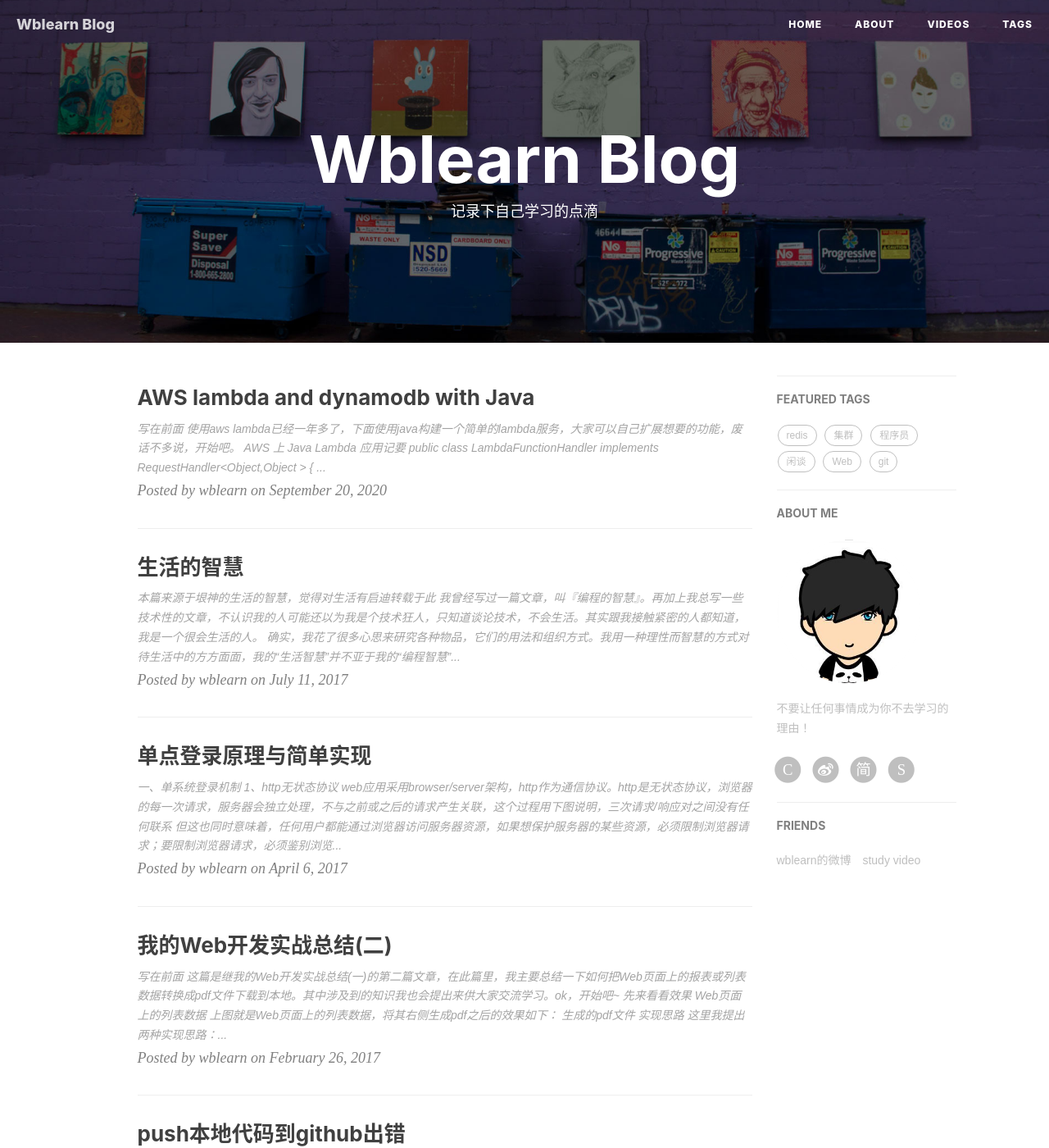
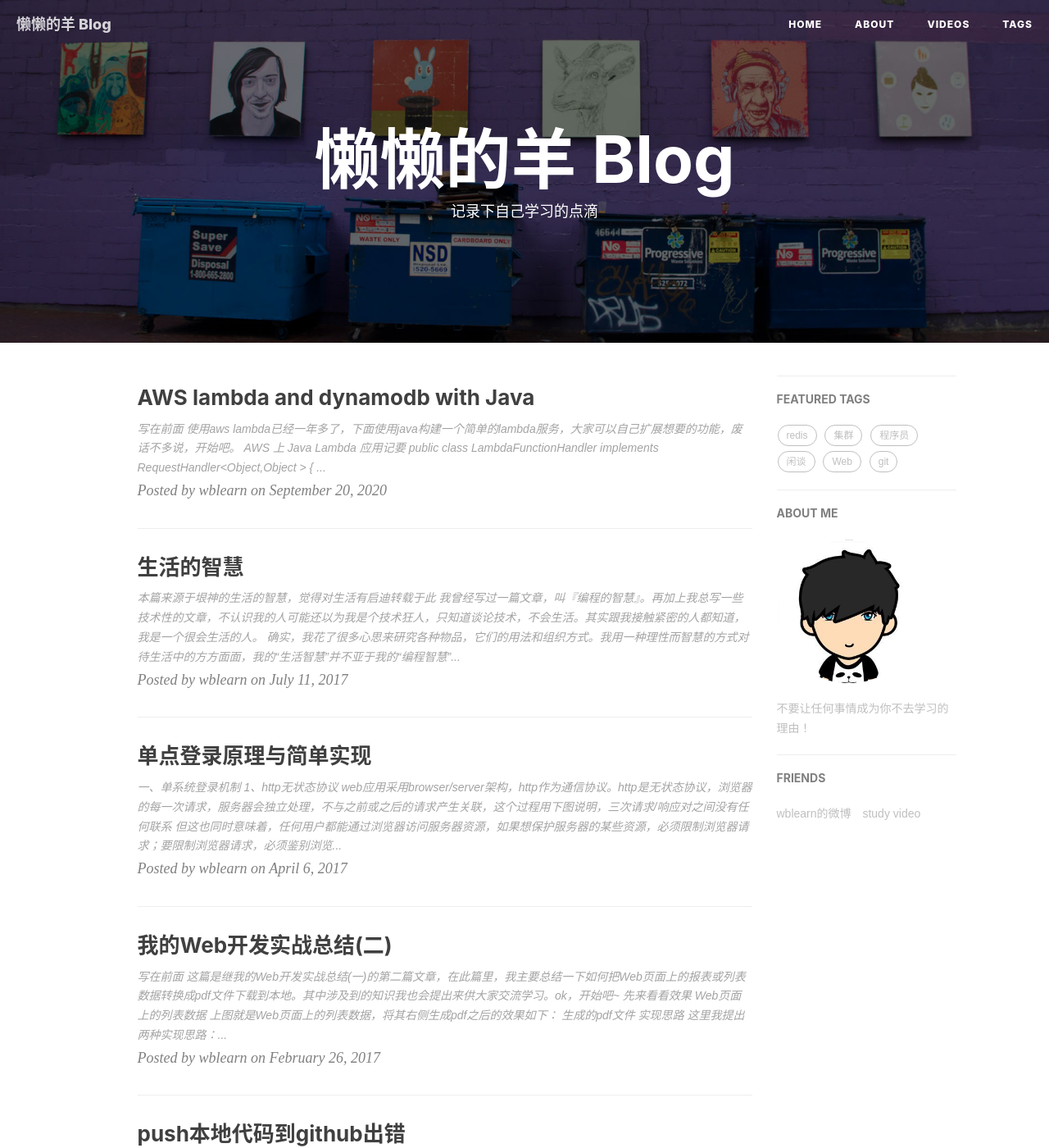
Before and after one commit to YJingCi/YJingCi.github.io, a Jekyll site: the page built from index.html, in a window 1280 px wide and 1400 px high. Shown: the whole window at 82% size. Built offline with Jekyll 4.4.1, drawn with Linux system fonts in a browser that asks for light colours; nearby versions of some CDN libraries; the list of posts is cut into pages by our own code; comment, search, counter and statistics services are not loaded; some of the changed text lies outside the part shown.

Commit message:
Update _config.yml

```diff
--- a/_config.yml
+++ b/_config.yml
@@ -1,23 +1,23 @@
 # Site settings
-title: Wblearn Blog
-SEOTitle: Wblearn的博客 | Wblearn Blog
+title: 懒懒的羊 Blog
+SEOTitle: 懒懒的羊的博客 | LLDY Blog
 header-img: img/home-bg-art.jpg
-email: 1275660493@qq.com
-description: "@wblearn,记录下自己学习的点滴！"
-keyword: "wblearn, @wblearn, wblearn的博客,wblearn Blog, 博客, 个人网站, 互联网"
-url: "http://wblearn.github.io/"              # your host, for absolute URL
+email: 935399480@qq.com
+description: "@yang,记录下自己学习的点滴！"
+keyword: "yang, @yang, 懒懒的羊的博客,懒懒的羊 Blog, 博客, 个人网站, 互联网"
+url: "https://github.com/YJingCi/YJingCi.github.io"              # your host, for absolute URL
 baseurl: ""                             # for example, '/blog' if your blog hosted on 'host/blog'
 
 
 
 # SNS settings
 RSS: false
-weibo_username:     wudalanggd
-csdn_username:     wudalang_gd
-github_username:    wblearn
+weibo_username:  false
+csdn_username:    false
+github_username:  false
 #twitter_username:  wblearn
-jianshu_username:  48599dc7ef1b
-sv_username: study-video
+jianshu_username:  false
+sv_username: false
 # linkedin_username:  firstname-lastname-idxxxx
 
 
```
